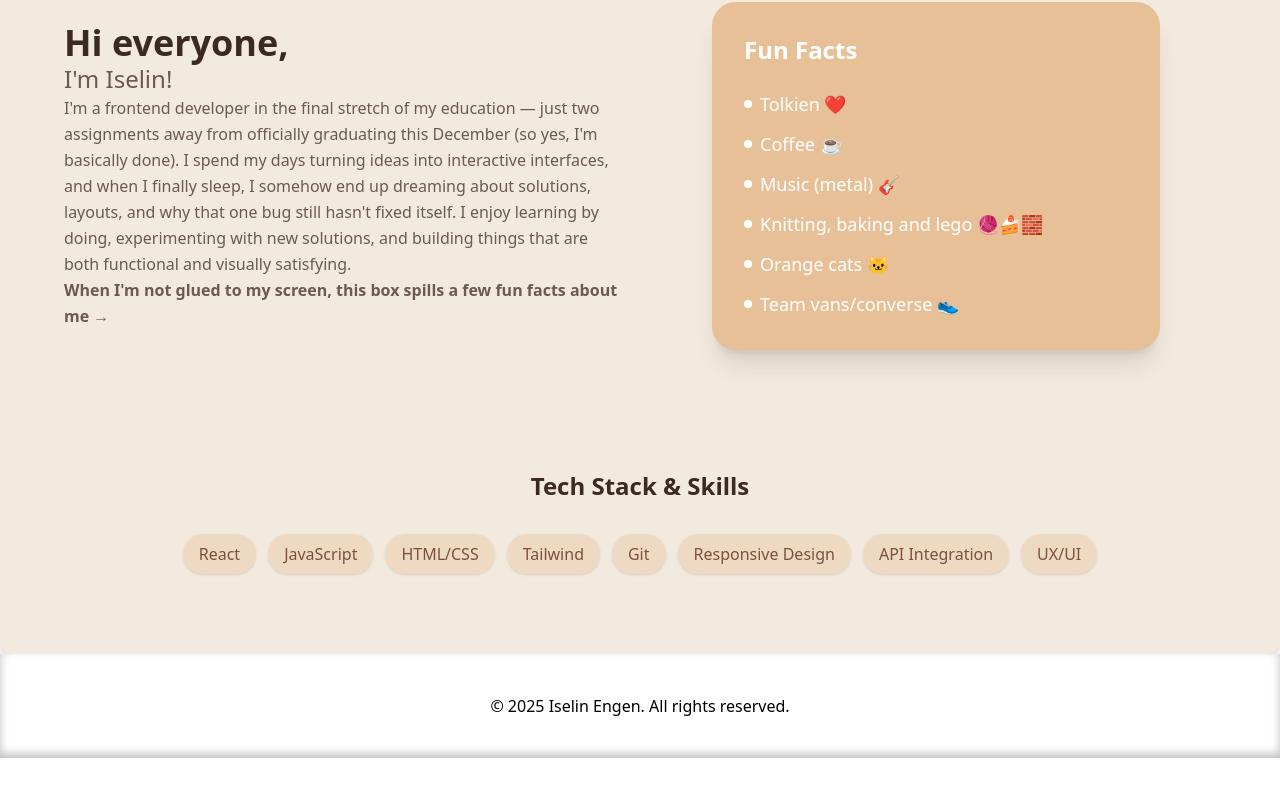
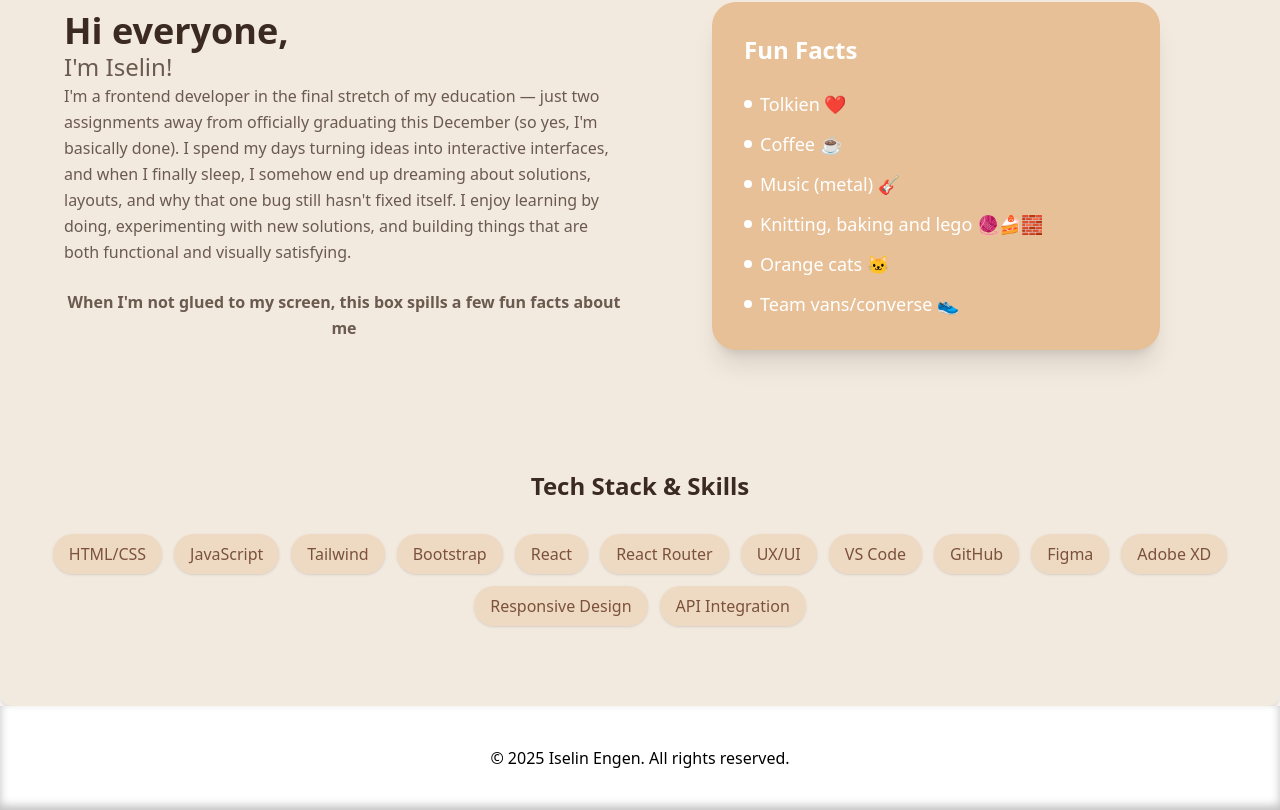
Before and after one commit to Iseost/POV2, a React (Vite) app in the folder my-project/: page / in a window 1280 px wide. Shown: the part 2226-3036 px from the top of the page. Before the commit the page ends 2984 px from the top, so only its background shows below. Built offline with nearby package versions, Linux system fonts and the light colour scheme.

Commit message:
update homepage
update skills list and adjust layout in HomePage

```diff
--- a/my-project/src/pages/HomePage.jsx
+++ b/my-project/src/pages/HomePage.jsx
@@ -145,14 +145,19 @@ export default function HomePage() {
   ];
 
   const skills = [
+    "HTML/CSS",
+    "JavaScript",
+    "Tailwind",
+    "Bootstrap",
     "React",
-    "JavaScript",
-    "HTML/CSS",
-    "Tailwind",
-    "Git",
+    "React Router",
+    "UX/UI",
+    "VS Code",
+    "GitHub",
+    "Figma",
+    "Adobe XD",
     "Responsive Design",
     "API Integration",
-    "UX/UI",
   ];
 
   return (
@@ -255,12 +260,11 @@ export default function HomePage() {
                 experimenting with new solutions, and building things that are
                 both functional and visually satisfying.
               </p>
-              <p className="text-[#6B5A4E] leading-relaxed font-bold">
+              <p className="text-[#6B5A4E] leading-relaxed font-bold mt-6 sm:text-center">
                 When I'm not glued to my screen, this box spills a few fun facts
-                about me →
+                about me
               </p>
             </div>
-
             <div className="flex-1 flex justify-center">
               <div className="bg-[#E7C098] rounded-3xl shadow-xl p-8 max-w-md w-full">
                 <h2 className="text-2xl font-bold text-white mb-6">
```
